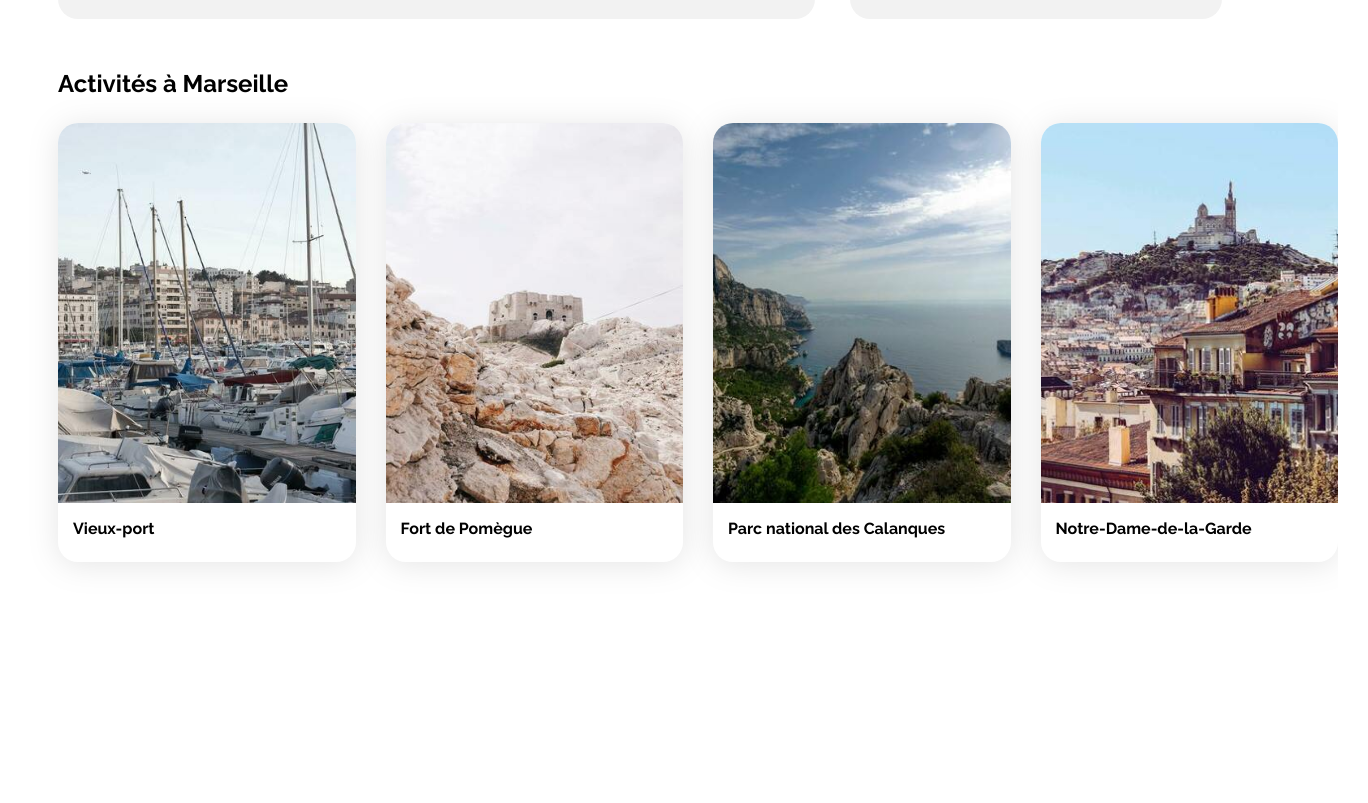
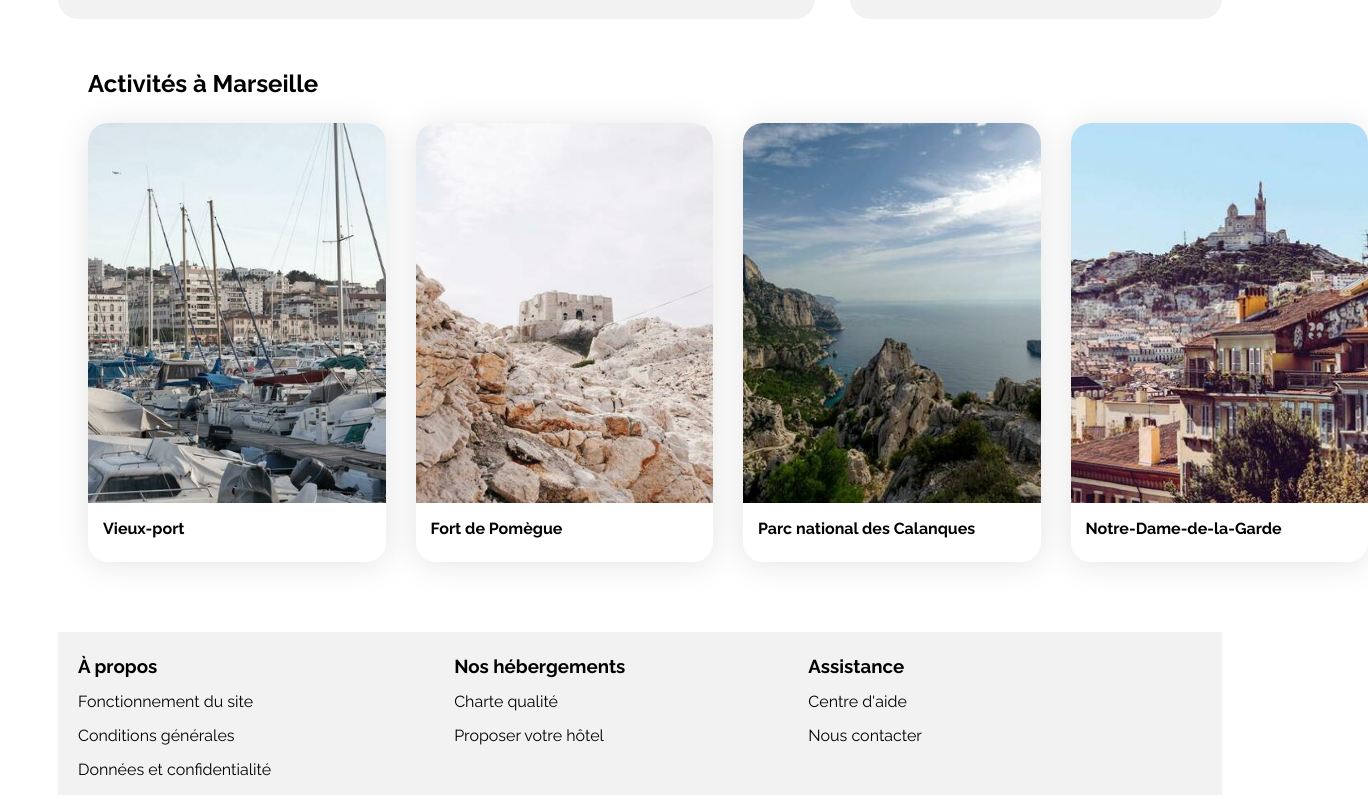
Before and after one commit to quentours/Projet-n-2-QG-OC, a plain HTML site: page index.html in a window 1280 px wide. Shown: the part 1253-2056 px from the top of the page, 1368 px wide, since content can reach past the window. Before the commit the page ends 1848 px from the top, so only its background shows below. Drawn offline with Linux system fonts and the light colour scheme.

Commit message:
Ajout du footer

```diff
--- a/css/style.css
+++ b/css/style.css
@@ -340,6 +340,10 @@ a {
 
 /***** Activités ******/
 
+.activities {
+    padding: 0 30px 0 30px;
+}
+
 .activities-card {
     margin: 25px 0 25px 0;
     display: flex;
@@ -373,6 +377,40 @@ a {
     font-size: 16px;
 }
 
+/***** Footer *******/
+
+footer {
+    display: flex;
+    flex-direction: row;
+    justify-content: space-between;
+    align-content: center;
+    width: 100%;
+    background-color: #F2F2F2;
+    margin: 70px 0 0px 0;
+    padding-top: 0;
+}
+
+footer ul {
+    padding: 0 0 0 20px;
+    display: flex;
+    flex-direction: column;
+    align-items: flex-start;
+    gap: 15px;
+}
+
+footer li {
+    padding-top: 0;
+}
+
+
+footer h3 {
+    margin-bottom: 0px;
+    margin-top: 7px;
+}
+
+#assistance {
+    margin-right: 300px;
+}
 
 
 
--- a/index.html
+++ b/index.html
@@ -264,7 +264,26 @@
                 </div>
             </section>
         </main>
-        <footer></footer>
+        <footer>
+            <ul>
+                <li><h3>À propos</h3></li>
+                <li><a href="#">Fonctionnement du site</a></li>
+                <li><a href="#">Conditions générales</a></li>
+                <li><a href="#">Données et confidentialité</a></li>
+            </ul>
+
+            <ul>
+                <li><h3>Nos hébergements</h3></li>
+                <li><a href="#">Charte qualité</a></li>
+                <li><a href="#"> Proposer votre hôtel</a></li>
+            </ul>
+
+            <ul id="assistance">
+                <li><h3>Assistance</h3></li>
+                <li><a href="#">Centre d'aide</a></li>
+                <li><a href="#">Nous contacter</a></li>
+            </ul>
+        </footer>
     </div>
 </body>
 
```
